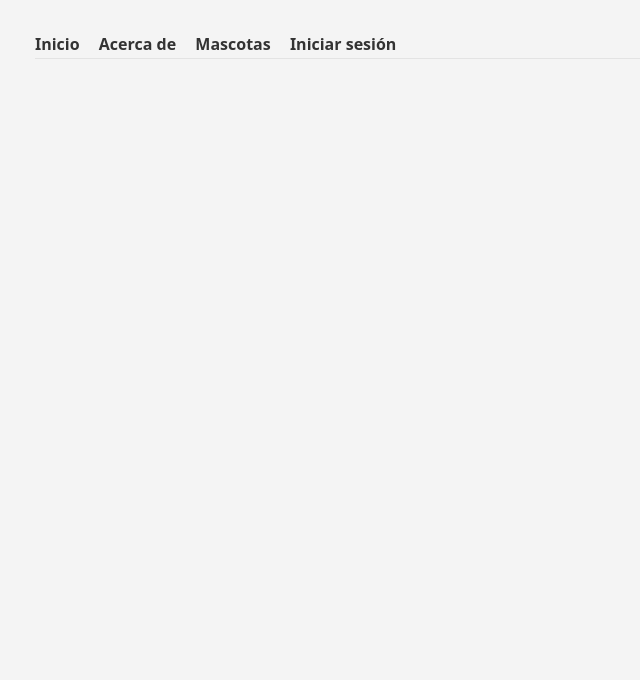
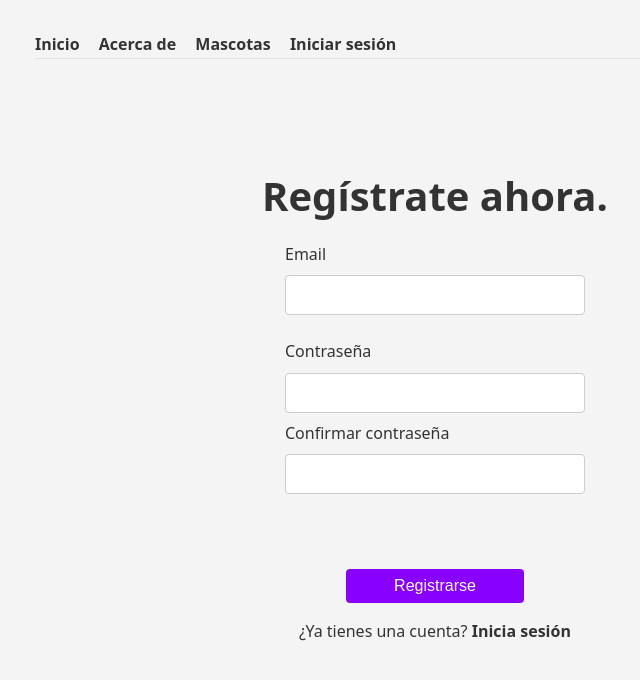
Before and after one commit to dontwanttothink/furever, a SvelteKit app: page /registrarse in a window 1280 px wide. Shown: the top 680 px of the page, without its empty margins (205-845 px from the left). Built offline with nearby package versions, Linux system fonts and the light colour scheme.

Commit message:
Add sign-up UI

```diff
--- /dev/null
+++ b/src/routes/(auth)/LoginForm.svelte
@@ -0,0 +1,63 @@
+<script lang="ts">
+	import { enhance } from "$app/forms";
+	import { fly } from "svelte/transition";
+
+	const { form, actionName, action } = $props();
+</script>
+
+<form method="POST" {action} use:enhance>
+	<label for="email">Email</label>
+	<input type="email" name="email" id="email" required />
+	<label for="password">Contraseña</label>
+	<input type="password" name="password" id="password" required />
+	<div id="submit-area">
+		{#if form?.error}
+			<p class="error" in:fly={{ x: 0, y: -10, duration: 500 }}>
+				{form.error}
+			</p>
+		{:else}
+			<p aria-hidden="true" class="error hidden">No hay <br />errores</p>
+		{/if}
+		<button type="submit">{actionName}</button>
+	</div>
+</form>
+
+<style>
+	.error {
+		color: rgb(163, 57, 57);
+	}
+
+	.hidden {
+		visibility: hidden;
+	}
+
+	form {
+		display: flex;
+		flex-direction: column;
+		max-width: 300px;
+		margin: 0 auto;
+	}
+
+	input {
+		padding: 0.5rem;
+		border: 1px solid #ccc;
+		border-radius: 4px;
+		margin: 0.5rem 0;
+		font-size: 1.2rem;
+	}
+
+	#submit-area {
+		display: contents;
+	}
+
+	button {
+		padding: 0.5rem 3rem;
+		max-width: max-content;
+		margin: 0 auto 0.5rem;
+	}
+
+	form label,
+	form input {
+		display: block;
+	}
+</style>
--- /dev/null
+++ b/src/routes/(auth)/SignUpForm.svelte
@@ -0,0 +1,74 @@
+<script lang="ts">
+	import { enhance } from "$app/forms";
+	import { fly } from "svelte/transition";
+
+	const { form, actionName, action } = $props();
+</script>
+
+<form method="POST" {action} use:enhance>
+	<label for="email">Email</label>
+	<input type="email" name="email" id="email" required />
+	<label for="password">Contraseña</label>
+	<input type="password" name="password" id="password" required />
+	<label for="confirm-password">Confirmar contraseña</label>
+	<input
+		type="password"
+		name="confirm-password"
+		id="confirm-password"
+		required
+	/>
+	<div id="submit-area">
+		{#if form?.error}
+			<p class="error" in:fly={{ x: 0, y: -10, duration: 500 }}>
+				{form.error}
+			</p>
+		{:else}
+			<p aria-hidden="true" class="error hidden">No hay <br />errores</p>
+		{/if}
+		<button type="submit">{actionName}</button>
+	</div>
+</form>
+
+<style>
+	#email {
+		margin-bottom: 1.5rem;
+	}
+
+	.error {
+		color: rgb(163, 57, 57);
+	}
+
+	.hidden {
+		visibility: hidden;
+	}
+
+	form {
+		display: flex;
+		flex-direction: column;
+		max-width: 300px;
+		margin: 0 auto;
+	}
+
+	input {
+		padding: 0.5rem;
+		border: 1px solid #ccc;
+		border-radius: 4px;
+		margin: 0.5rem 0;
+		font-size: 1.2rem;
+	}
+
+	#submit-area {
+		display: contents;
+	}
+
+	button {
+		padding: 0.5rem 3rem;
+		max-width: max-content;
+		margin: 0 auto 0.5rem;
+	}
+
+	form label,
+	form input {
+		display: block;
+	}
+</style>
--- a/src/routes/(auth)/registrarse/+page.svelte
+++ b/src/routes/(auth)/registrarse/+page.svelte
@@ -1,7 +1,34 @@
 <script lang="ts">
 	import { titlePrefix } from "$lib/misc";
+	import { assets } from "$app/paths";
+	import SignUpForm from "../SignUpForm.svelte";
+
+	let { form } = $props();
 </script>
 
 <svelte:head>
 	<title>{titlePrefix}Registrarse</title>
+	<link rel="stylesheet" href="{assets}/centered.css" />
 </svelte:head>
+
+<div id="wrap">
+	<h1>Regístrate ahora.</h1>
+	<SignUpForm {form} action="/registrarse" actionName="Registrarse"
+	></SignUpForm>
+	<p>
+		¿Ya tienes una cuenta? <a href="/registrarse">Inicia sesión</a>
+	</p>
+</div>
+
+<style>
+	h1 {
+		text-align: center;
+		max-width: 30rem;
+		line-height: 1.1;
+		margin: 0 0 1.5rem;
+	}
+
+	p {
+		text-align: center;
+	}
+</style>
```
Also changed, not shown: src/routes/(auth)/iniciar-sesión/+page.svelte (+3 -56 lines).
